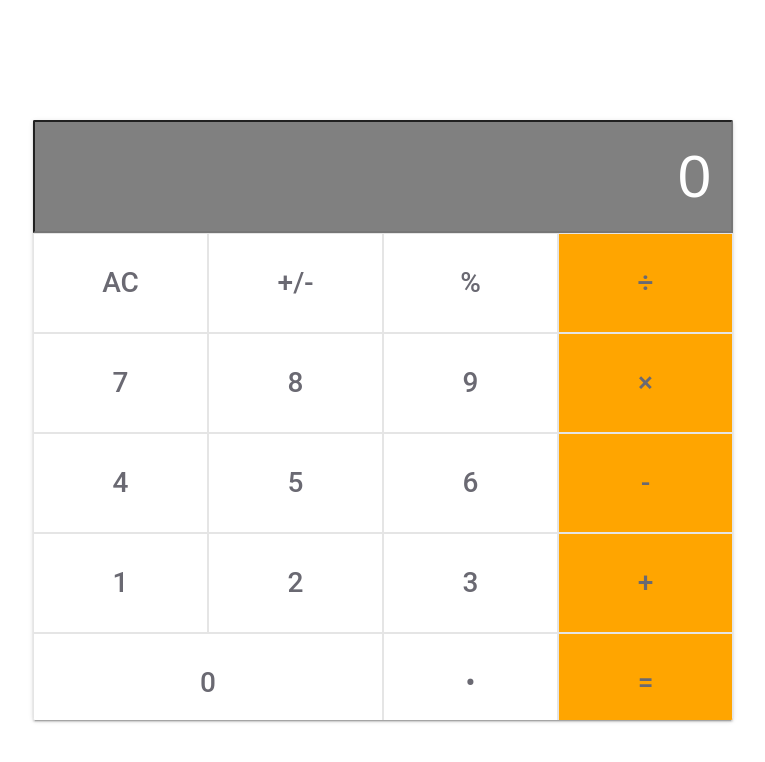
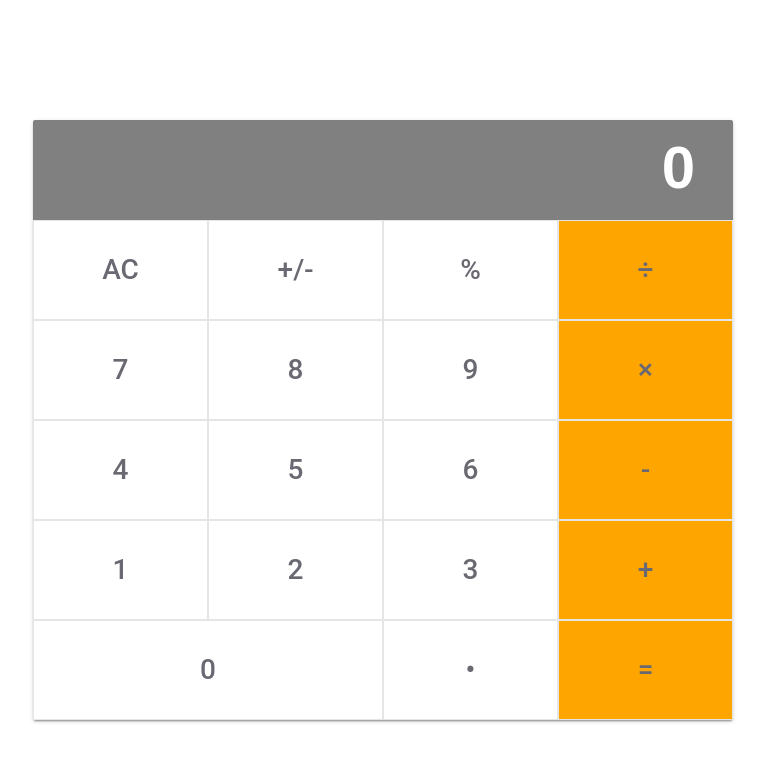
Before and after one commit to tirthajyoti-ghosh/react-calculator, a React (Create React App) app: page / in a window 1280 px wide. Shown: the top 762 px of the page, without its empty margins (257-1022 px from the left). Built offline with nearby package versions, Linux system fonts and the light colour scheme; a web font is replaced by a local one.

Commit message:
Add click handler in App

```diff
--- a/src/assets/App.css
+++ b/src/assets/App.css
@@ -11,7 +11,8 @@
   color: white;
   font-size: 60px;
   text-align: right;
-  padding: 20px;
+  padding: 38px;
+  font-weight: bold;
 }
 
 .button-panel {
--- a/src/components/App.js
+++ b/src/components/App.js
@@ -16,11 +16,17 @@ class App extends React.Component {
     };
   }
 
+  handleClick(buttonName) {
+    console.log(buttonName);
+  }
+
   render() {
+    const { total } = this.state;
+
     return (
       <div className="App mdl-card mdl-shadow--2dp">
-        <Display />
-        <ButtonPanel />
+        <Display value={ total } />
+        <ButtonPanel clickHandler={ this.handleClick } />
       </div>
     );
   }
--- a/src/components/Display.js
+++ b/src/components/Display.js
@@ -3,7 +3,7 @@ import PropTypes from 'prop-types';
 
 function Display(props) {
   const { result } = props;
-  return <input type="text" className="display" value={result} />;
+  return <div className="display">{result}</div>;
 }
 
 Display.propTypes = {
```
